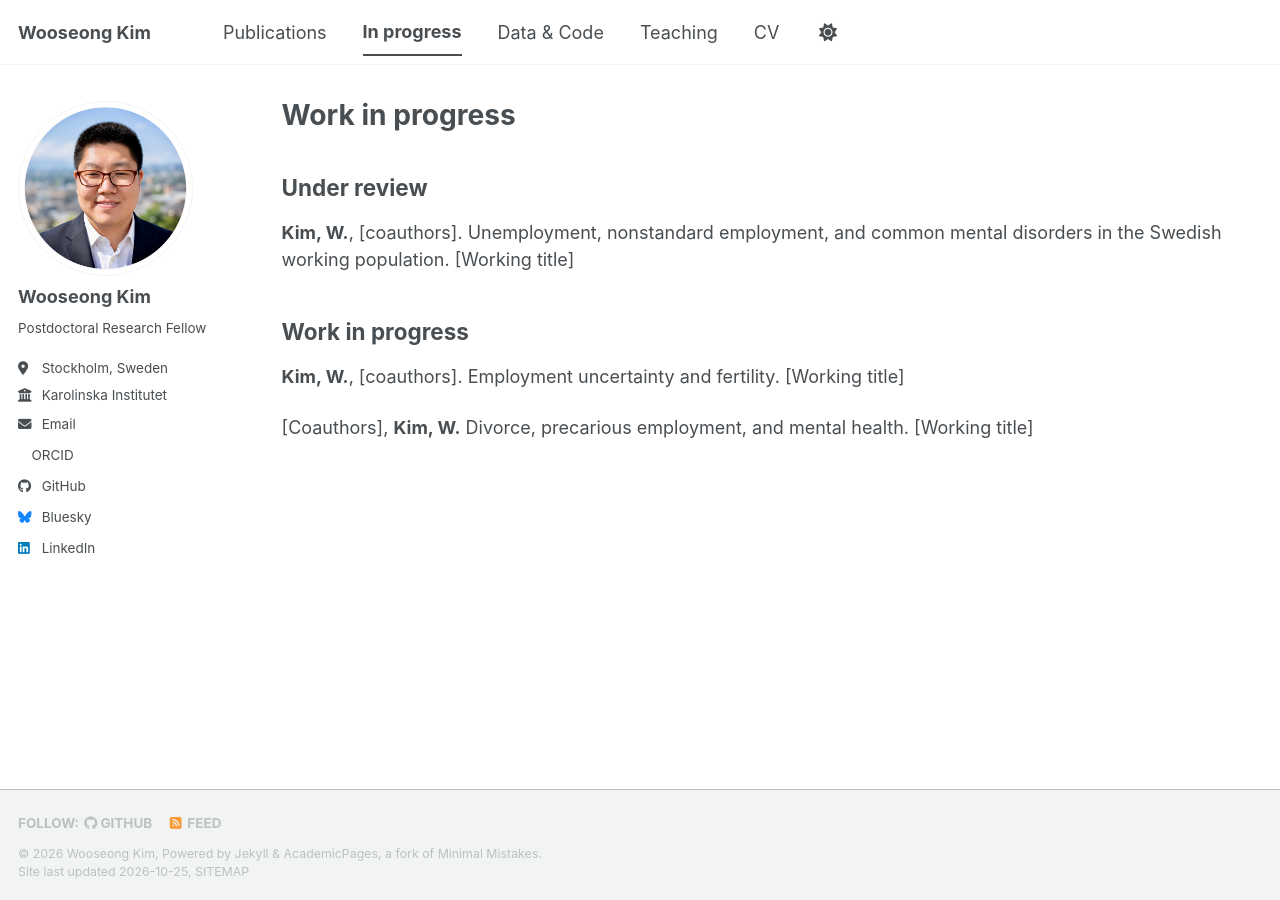
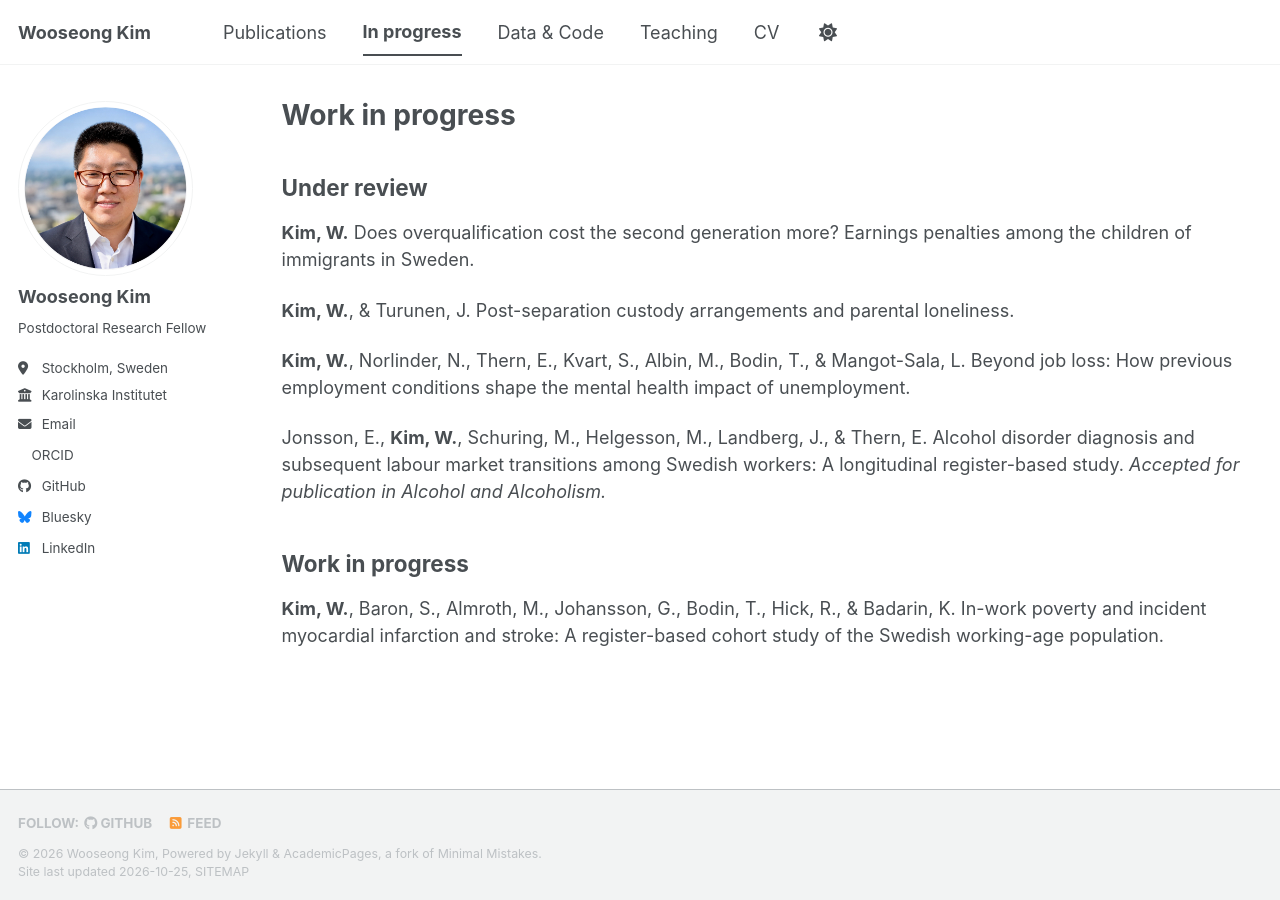
Before and after one commit to wooseongkim1992/wooseongkim1992.github.io, a Jekyll site: the page built from _pages/inprogress.md, in a window 1280 px wide. Built offline with Jekyll 4.4.1, drawn with Linux system fonts in a browser that asks for light colours; a style sheet for code colours, icons or effects is not loaded.

Commit message:
Update Work in progress page
Co-Authored-By: Claude Opus 5.5 <noreply@anthropic.com>
Claude-Session: https://claude.ai/code/session_01GfBbBnqcUfgWZ8g9T6W9Yr

```diff
--- a/_pages/inprogress.md
+++ b/_pages/inprogress.md
@@ -5,17 +5,16 @@ permalink: /inprogress/
 author_profile: true
 ---
 
-<!--
-  Notes to yourself (invisible on the site): check working titles and coauthors,
-  and decide whether you want to name the journal for papers under review.
--->
-
 ## Under review
 
-**Kim, W.**, [coauthors]. Unemployment, nonstandard employment, and common mental disorders in the Swedish working population. [Working title]
+**Kim, W.** Does overqualification cost the second generation more? Earnings penalties among the children of immigrants in Sweden.
+
+**Kim, W.**, & Turunen, J. Post-separation custody arrangements and parental loneliness.
+
+**Kim, W.**, Norlinder, N., Thern, E., Kvart, S., Albin, M., Bodin, T., & Mangot-Sala, L. Beyond job loss: How previous employment conditions shape the mental health impact of unemployment.
+
+Jonsson, E., **Kim, W.**, Schuring, M., Helgesson, M., Landberg, J., & Thern, E. Alcohol disorder diagnosis and subsequent labour market transitions among Swedish workers: A longitudinal register-based study. *Accepted for publication in Alcohol and Alcoholism.*
 
 ## Work in progress
 
-**Kim, W.**, [coauthors]. Employment uncertainty and fertility. [Working title]
-
-[Coauthors], **Kim, W.** Divorce, precarious employment, and mental health. [Working title]
+**Kim, W.**, Baron, S., Almroth, M., Johansson, G., Bodin, T., Hick, R., & Badarin, K. In-work poverty and incident myocardial infarction and stroke: A register-based cohort study of the Swedish working-age population.
```
